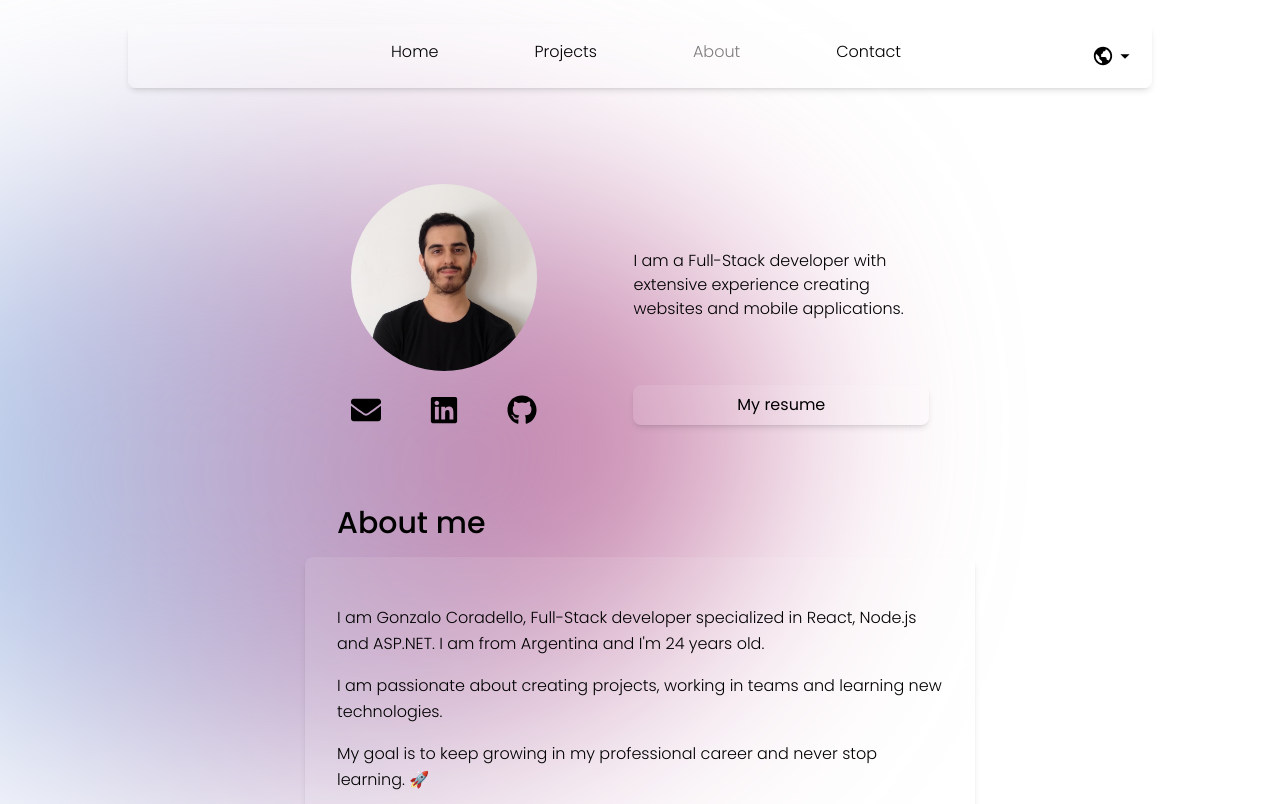
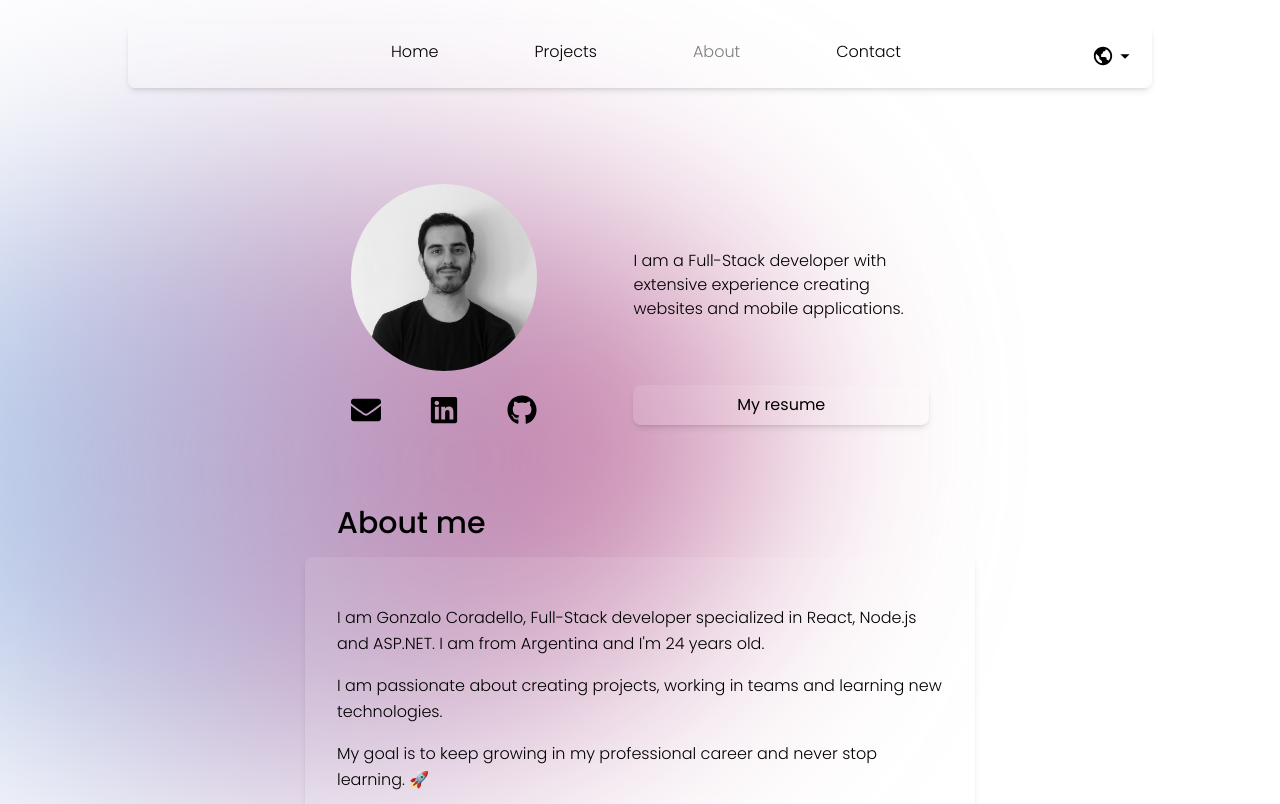
Before and after one commit to Gonzalo-Coradello/portfolio, a React (Create React App) app: page /about in a window 1280 px wide. Shown: the top 804 px of the page. Built offline with nearby package versions, Linux system fonts and the light colour scheme.

Commit message:
scale image down

```diff
--- a/src/components/About/AboutIntro.js
+++ b/src/components/About/AboutIntro.js
@@ -12,7 +12,7 @@ const AboutIntro = () => {
             <img
               src='/images/foto-gonzalo.jpg'
               alt='Gonzalo'
-              className='object-cover h-full max-h-[400px]  hover:scale-110  active:scale-110 transition-all duration-500'
+              className='object-cover h-full max-h-[400px] grayscale hover:grayscale-0 hover:scale-110 active:grayscale-0 active:scale-110 transition-all duration-500'
             />
           </div>
           <div className='flex flex-col md:flex-row justify-around md:justify-between'>
```
Also changed, not shown: public/images/foto-gonzalo.jpg.
